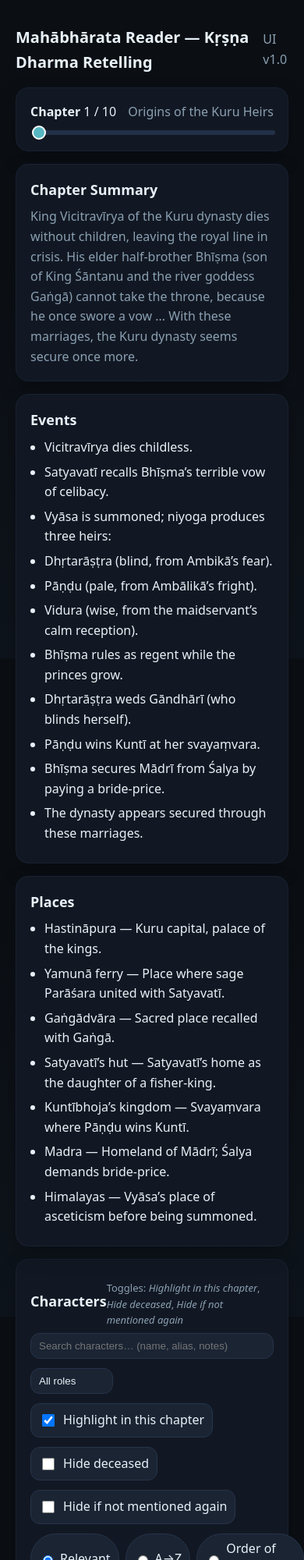
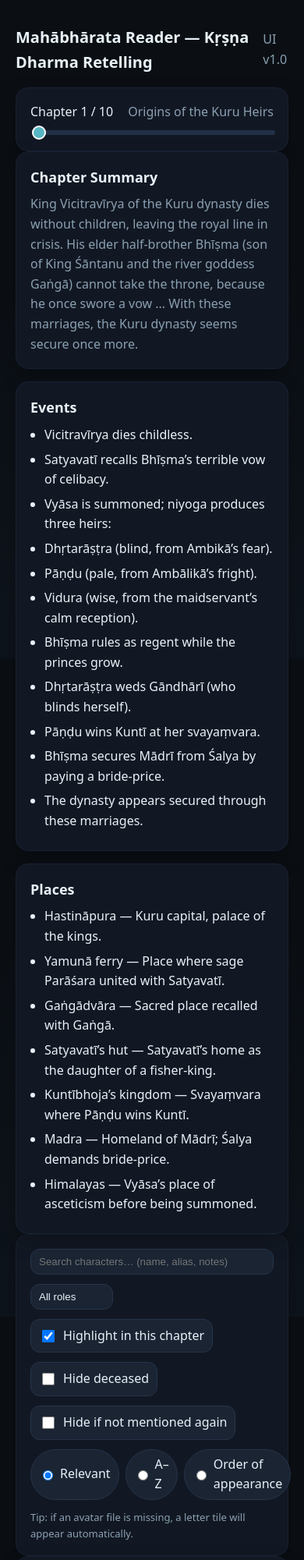
Before and after one commit to davidcmcdonald/mahabharata, a plain HTML site: page index.html in a window 390 px wide. Shown: the top 2000 px of the page at 78% size. Drawn offline with Linux system fonts and the light colour scheme.

Commit message:
another com

```diff
--- a/index.html
+++ b/index.html
@@ -1,34 +1,35 @@
-<!DOCTYPE html>
+<!doctype html>
 <html lang="en">
 <head>
-  <meta charset="UTF-8" />
+  <meta charset="utf-8" />
   <meta name="viewport" content="width=device-width, initial-scale=1" />
-  <title>Mahābhārata Reader</title>
-  <link rel="stylesheet" href="/assets/style.css" />
+  <title>Mahābhārata Reader — Kṛṣṇa Dharma Retelling</title>
+  <link rel="stylesheet" href="assets/style.css" />
 </head>
 <body>
   <div class="container">
-    <div class="header">
-      <div class="title">Mahābhārata Reader — <span id="bookTitle">Kṛṣṇa Dharma Retelling</span></div>
+    <header class="header">
+      <div class="title">Mahābhārata Reader — Kṛṣṇa Dharma Retelling</div>
       <div class="subtle">UI v1.0</div>
+    </header>
+
+    <!-- Chapter slider -->
+    <div class="card slider-wrap">
+      <div class="slider-head">
+        <label for="chapterSlider">Chapter <span id="chapterLabel">1</span> / <span id="chapterTotal">1</span></label>
+        <div id="chapterMeta" class="subtle"></div>
+      </div>
+      <input id="chapterSlider" class="slider" type="range" min="1" max="1" step="1" value="1" />
     </div>
 
-    <!-- Chapter Slider (full width inside the card) -->
-    <section class="card slider-wrap" aria-label="Chapter chooser">
-      <div class="slider-head">
-        <div><strong>Chapter</strong> <span id="chapterLabel">1</span> / <span id="chapterTotal">1</span></div>
-        <div class="subtle" id="chapterMeta">—</div>
-      </div>
-      <input id="chapterSlider" class="slider" type="range" min="1" max="1" value="1" />
-    </section>
-
-    <!-- Summary + Events / Places -->
-    <section class="row" style="margin-top:16px">
-      <div class="card">
+    <!-- Summary + Places/Events -->
+    <div class="row">
+      <section class="card">
         <h2>Chapter Summary</h2>
         <div id="summary" class="subtle"></div>
-      </div>
-      <div class="grid-2">
+      </section>
+
+      <section class="grid-2">
         <div class="card">
           <h2>Events</h2>
           <ul id="events" class="bullets"></ul>
@@ -37,54 +38,53 @@
           <h2>Places</h2>
           <ul id="places" class="bullets"></ul>
         </div>
-      </div>
-    </section>
+      </section>
+    </div>
 
-    <!-- Characters -->
-    <section class="card" style="margin-top:16px">
-      <div style="display:flex;align-items:center;justify-content:space-between;margin-bottom:6px">
-        <h2 style="margin:0">Characters</h2>
-        <div class="legend">Toggles: <em>Highlight in this chapter</em>, <em>Hide deceased</em>, <em>Hide if not mentioned again</em></div>
-      </div>
-
+    <!-- Controls -->
+    <section class="card">
       <div class="controls">
-        <!-- Search -->
         <input id="search" class="search" type="search" placeholder="Search characters… (name, alias, notes)" />
 
-        <!-- Role dropdown (keep) -->
-        <label class="sr" for="role">Role</label>
-        <select id="role" class="select">
+        <select id="role" class="select" aria-label="Filter by role">
           <option value="all">All roles</option>
           <option value="Major">Major</option>
           <option value="Significant">Significant</option>
           <option value="Minor">Minor</option>
         </select>
 
-        <!-- Toggles -->
-        <label class="control"><input id="tglHighlight" type="checkbox" checked> Highlight in this chapter</label>
-        <label class="control"><input id="tglHideDeceased" type="checkbox"> Hide deceased</label>
-        <label class="control"><input id="tglHideNotAgain" type="checkbox"> Hide if not mentioned again</label>
+        <label class="control">
+          <input id="tglHighlight" type="checkbox" checked />
+          <span>Highlight in this chapter</span>
+        </label>
+        <label class="control">
+          <input id="tglHideDeceased" type="checkbox" />
+          <span>Hide deceased</span>
+        </label>
+        <label class="control">
+          <input id="tglHideNotAgain" type="checkbox" />
+          <span>Hide if not mentioned again</span>
+        </label>
 
-        <!-- Sorts -->
         <div class="sorts" role="radiogroup" aria-label="Sort">
-          <label><input type="radio" name="sort" value="relevant" checked> Relevant</label>
-          <label><input type="radio" name="sort" value="alpha"> A→Z</label>
-          <label><input type="radio" name="sort" value="appearance"> Order of appearance</label>
+          <label><input type="radio" name="sort" value="relevant" checked /> <span>Relevant</span></label>
+          <label><input type="radio" name="sort" value="alpha" /> <span>A–Z</span></label>
+          <label><input type="radio" name="sort" value="appearance" /> <span>Order of appearance</span></label>
         </div>
       </div>
+      <div class="legend">Tip: if an avatar file is missing, a letter tile will appear automatically.</div>
+    </section>
 
+    <!-- People grid -->
+    <section class="card">
+      <h2>Characters</h2>
       <div id="people" class="people"></div>
     </section>
-
-    <p class="subtle" style="margin:16px 4px 0">
-      Avatar file convention: <code>Avatars/&lt;ascii-name&gt;_avatar.jpg</code>
-      (e.g., <code>ambika_avatar.jpg</code>, <code>bhisma_avatar.jpg</code>; Kṛṣṇa → <code>krishna_avatar.jpg</code>).
-    </p>
   </div>
 
-  <!-- Data then app -->
-  <script src="/data/chapters.js"></script>
-  <script src="/data/people.js"></script>
-  <script type="module" src="/js/app.js"></script>
+  <!-- Data first, then app logic -->
+  <script src="data/chapters.js"></script>
+  <script src="data/people.js"></script>
+  <script src="js/app.js"></script>
 </body>
 </html>
```
